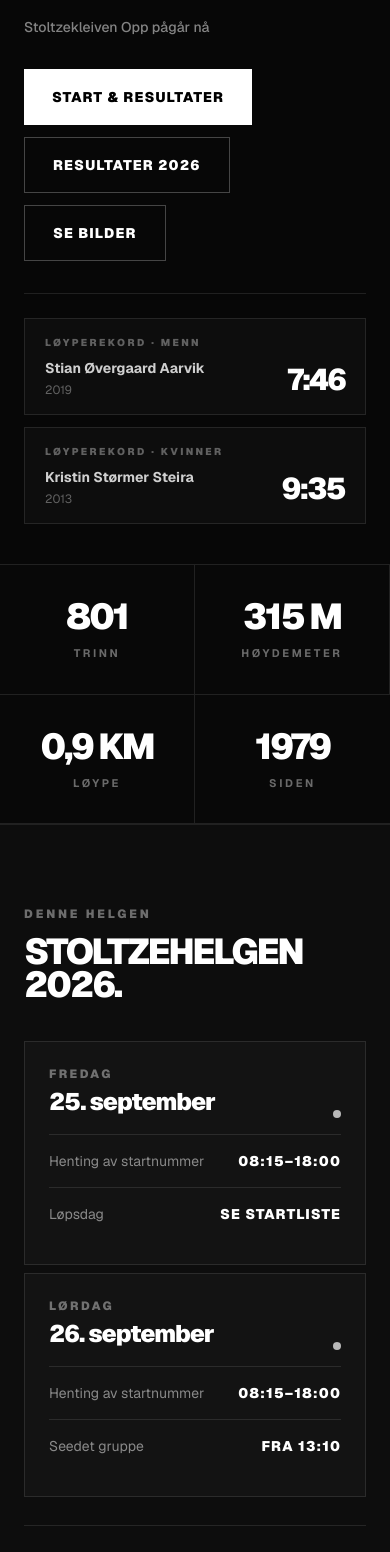
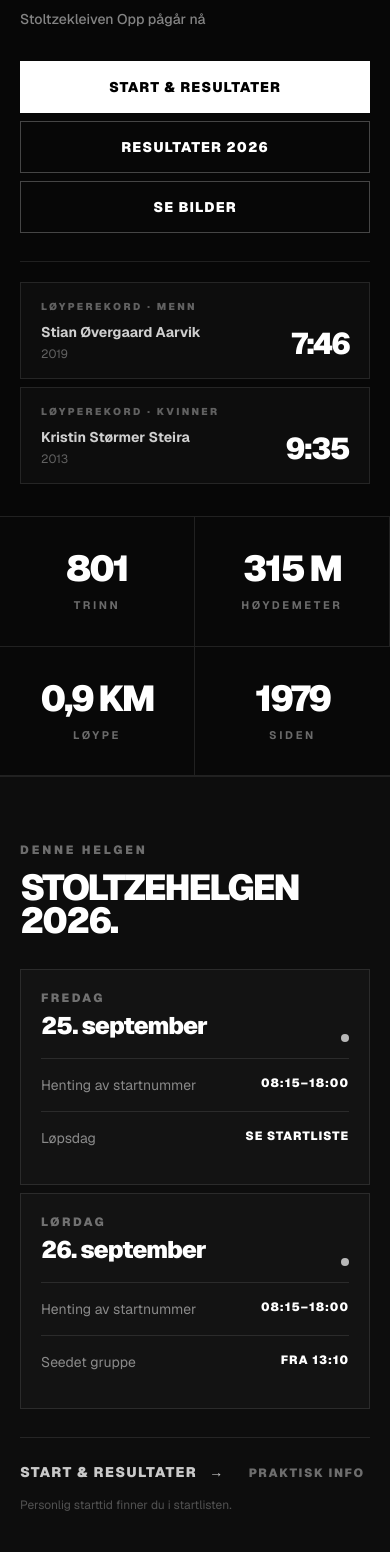
Before and after one commit to PMariusf/stoltzen, a Next.js app: page / in a window 390 px wide. Shown: the part 436-1988 px from the top of the page. Built offline with nearby package versions, Linux system fonts and the light colour scheme.

Commit message:
Polish homepage mobile layout

```diff
--- a/src/components/home/GallerySection.tsx
+++ b/src/components/home/GallerySection.tsx
@@ -34,7 +34,7 @@ export default function GallerySection({ locale = "no" }: { locale?: Locale }) {
 
   return (
     <section className="bg-[#090909] text-white">
-      <div className="mx-auto max-w-7xl px-6 py-24 md:px-10 lg:py-32">
+      <div className="mx-auto max-w-7xl px-5 py-20 sm:px-6 md:px-10 md:py-24 lg:py-32">
         <div className="flex flex-col justify-between gap-8 md:flex-row md:items-end">
           <div>
             <p className="section-kicker">{en ? "Stoltzen in photos" : "Stoltzen i bilder"}</p>
@@ -58,8 +58,10 @@ export default function GallerySection({ locale = "no" }: { locale?: Locale }) {
               key={image.src}
               className={`group relative overflow-hidden border border-white/10 bg-[#151515] ${
                 index === 0
-                  ? "col-span-2 row-span-2 min-h-[360px] md:min-h-[460px]"
-                  : "min-h-[175px] md:min-h-[225px]"
+                  ? "col-span-2 row-span-2 min-h-[300px] sm:min-h-[360px] md:min-h-[460px]"
+                  : index === 3
+                    ? "col-span-2 min-h-[180px] md:col-span-1 md:min-h-[225px]"
+                    : "min-h-[155px] sm:min-h-[175px] md:min-h-[225px]"
               }`}
             >
               <Image
@@ -81,12 +83,6 @@ export default function GallerySection({ locale = "no" }: { locale?: Locale }) {
             </figure>
           ))}
         </div>
-
-        <p className="mt-4 text-xs text-white/30">
-          {en
-            ? "Preview images from Stoltzekleiven Opp 2025. The final gallery can later be connected to the official photo archive."
-            : "Visningsbilder fra Stoltzekleiven Opp 2025. Det endelige galleriet kan senere kobles mot det offisielle fotoarkivet."}
-        </p>
       </div>
     </section>
   );
--- a/src/components/home/Hero.tsx
+++ b/src/components/home/Hero.tsx
@@ -38,7 +38,7 @@ export default function Hero({
       </div>
 
       <div className="border-t border-white/10 bg-[#070707]">
-        <div className="mx-auto max-w-7xl px-6 py-10 md:px-10 md:py-12">
+        <div className="mx-auto max-w-7xl px-5 py-8 sm:px-6 sm:py-10 md:px-10 md:py-12">
           <div className="grid gap-8 lg:grid-cols-[1fr_auto] lg:items-end">
             <div>
               <div className="inline-flex items-center gap-3 border border-white/15 bg-white/[0.03] px-4 py-2">
@@ -67,31 +67,31 @@ export default function Hero({
               </p>
             </div>
 
-            <div className="flex flex-wrap gap-3">
+            <div className="grid w-full gap-2 sm:flex sm:w-auto sm:flex-wrap sm:gap-3">
               <Link
                 href={content.primaryHref}
-                className="inline-flex min-h-14 items-center justify-center bg-white px-7 text-sm font-black uppercase tracking-[0.08em] text-black transition hover:bg-white/80"
+                className="inline-flex min-h-13 w-full items-center justify-center sm:min-h-14 sm:w-auto bg-white px-7 text-sm font-black uppercase tracking-[0.08em] text-black transition hover:bg-white/80"
               >
                 {content.primaryLabel}
               </Link>
 
               <Link
                 href={latestResults}
-                className="inline-flex min-h-14 items-center justify-center border border-white/25 px-7 text-sm font-black uppercase tracking-[0.08em] text-white transition hover:border-white/60 hover:bg-white hover:text-black"
+                className="inline-flex min-h-13 w-full items-center justify-center sm:min-h-14 sm:w-auto border border-white/25 px-7 text-sm font-black uppercase tracking-[0.08em] text-white transition hover:border-white/60 hover:bg-white hover:text-black"
               >
                 {en ? "Results" : "Resultater"} {event.year}
               </Link>
 
               <Link
                 href={gallery}
-                className="inline-flex min-h-14 items-center justify-center border border-white/25 px-7 text-sm font-black uppercase tracking-[0.08em] text-white transition hover:border-white/60"
+                className="inline-flex min-h-13 w-full items-center justify-center sm:min-h-14 sm:w-auto border border-white/25 px-7 text-sm font-black uppercase tracking-[0.08em] text-white transition hover:border-white/60"
               >
                 {en ? "See photos" : "Se bilder"}
               </Link>
             </div>
           </div>
 
-          <div className="mt-8 grid gap-3 border-t border-white/10 pt-6 sm:grid-cols-2">
+          <div className="mt-7 grid gap-2 border-t border-white/10 pt-5 sm:mt-8 sm:gap-3 sm:pt-6 sm:grid-cols-2">
             {[
               {
                 label: en ? "Course record · men" : "Løyperekord · menn",
--- a/src/components/home/HistorySection.tsx
+++ b/src/components/home/HistorySection.tsx
@@ -30,11 +30,11 @@ export default function HistorySection({ locale = "no" }: { locale?: Locale }) {
 
   return (
     <section className="overflow-hidden border-y border-white/10 bg-[#141414] text-white">
-      <div className="mx-auto max-w-7xl px-6 py-24 md:px-10 lg:py-32">
-        <div className="grid gap-14 lg:grid-cols-[0.72fr_1.28fr] lg:items-center">
+      <div className="mx-auto max-w-7xl px-5 py-20 sm:px-6 md:px-10 md:py-24 lg:py-32">
+        <div className="grid gap-10 lg:grid-cols-[0.72fr_1.28fr] lg:items-center lg:gap-14">
           <div>
             <p className="section-kicker">{en ? "History" : "Historie"}</p>
-            <p className="mt-6 text-[clamp(6rem,17vw,13rem)] font-black leading-[0.72] tracking-[-0.09em] text-white/10">
+            <p className="mt-4 text-[clamp(6rem,17vw,13rem)] font-black leading-[0.72] tracking-[-0.09em] text-white/10">
               {event.stats.since}
             </p>
           </div>
@@ -58,7 +58,7 @@ export default function HistorySection({ locale = "no" }: { locale?: Locale }) {
           </div>
         </div>
 
-        <div className="mt-16 grid gap-px overflow-hidden border border-white/10 bg-white/10 sm:grid-cols-2 lg:grid-cols-4">
+        <div className="mt-12 grid gap-px sm:mt-14 lg:mt-16 overflow-hidden border border-white/10 bg-white/10 sm:grid-cols-2 lg:grid-cols-4">
           {milestones.map((item) => (
             <article key={item.year} className="min-h-44 bg-[#141414] p-6">
               <p className="text-4xl font-black tracking-[-0.06em] text-white/90">{item.year}</p>
--- a/src/components/home/RouteSection.tsx
+++ b/src/components/home/RouteSection.tsx
@@ -10,9 +10,9 @@ export default function RouteSection({ locale = "no" }: { locale?: Locale }) {
 
   return (
     <section className="bg-[#111] text-white">
-      <div className="mx-auto max-w-7xl px-6 py-24 md:px-10 lg:py-32">
-        <div className="grid gap-12 lg:grid-cols-2 lg:items-center">
-          <div className="route-panel relative min-h-[430px] overflow-hidden border border-white/10 p-8 sm:p-10">
+      <div className="mx-auto max-w-7xl px-5 py-20 sm:px-6 md:px-10 md:py-24 lg:py-32">
+        <div className="grid gap-10 lg:grid-cols-2 lg:items-center lg:gap-12">
+          <div className="route-panel relative min-h-[340px] overflow-hidden border border-white/10 p-6 sm:min-h-[430px] sm:p-10">
             <Image
               src={routeImage}
               alt={en ? "Stoltzekleiven during the race" : "Stoltzekleiven under løpet"}
@@ -24,7 +24,7 @@ export default function RouteSection({ locale = "no" }: { locale?: Locale }) {
             <div className="absolute inset-0 bg-gradient-to-b from-black/35 via-black/35 to-black/85" />
             <div className="absolute inset-0 bg-[linear-gradient(135deg,rgba(255,255,255,0.08),transparent_60%)]" />
 
-            <div className="relative flex h-full min-h-[350px] flex-col justify-between">
+            <div className="relative flex h-full min-h-[290px] flex-col justify-between sm:min-h-[350px]">
               <div>
                 <p className="text-xs font-black uppercase tracking-[0.24em] text-white/55">
                   {en ? "Start" : "Start"}
--- a/src/components/home/TrainingSection.tsx
+++ b/src/components/home/TrainingSection.tsx
@@ -18,13 +18,13 @@ export default function TrainingSection({ locale = "no" }: { locale?: Locale })
 
   return (
     <section className="border-t border-black/10 bg-[#ecebe6] text-black">
-      <div className="mx-auto max-w-7xl px-6 py-24 md:px-10 lg:py-32">
+      <div className="mx-auto max-w-7xl px-5 py-20 sm:px-6 md:px-10 md:py-24 lg:py-32">
         <div className="grid gap-10 lg:grid-cols-[0.82fr_1.18fr] lg:items-end">
           <div>
             <p className="text-xs font-black uppercase tracking-[0.24em] text-black/45">
               {en ? "Preparation" : "Forberedelser"}
             </p>
-            <h2 className="mt-4 text-5xl font-black uppercase leading-[0.9] tracking-[-0.06em] sm:text-6xl">
+            <h2 className="mt-4 text-[2.75rem] font-black uppercase sm:text-6xl leading-[0.9] tracking-[-0.06em]">
               {en ? (
                 <>Ready for<br />the climb.</>
               ) : (
@@ -56,9 +56,9 @@ export default function TrainingSection({ locale = "no" }: { locale?: Locale })
           </div>
         </div>
 
-        <div className="mt-14 grid gap-px overflow-hidden border border-black/15 bg-black/15 md:grid-cols-3">
+        <div className="mt-12 grid gap-px sm:mt-14 overflow-hidden border border-black/15 bg-black/15 md:grid-cols-3">
           {cards.map(([number, title, text]) => (
-            <article key={number} className="bg-[#ecebe6] p-7 md:p-8">
+            <article key={number} className="bg-[#ecebe6] p-6 sm:p-7 md:p-8">
               <p className="text-[10px] font-black uppercase tracking-[0.22em] text-black/30">{number}</p>
               <h3 className="mt-10 text-2xl font-black uppercase tracking-[-0.04em]">{title}</h3>
               <p className="mt-3 max-w-sm text-sm leading-6 text-black/55">{text}</p>
--- a/src/components/home/WeekendSchedule.tsx
+++ b/src/components/home/WeekendSchedule.tsx
@@ -48,8 +48,8 @@ export default function WeekendSchedule({
 
   return (
     <section className="border-b border-white/10 bg-[#0d0d0d] text-white">
-      <div className="mx-auto max-w-7xl px-6 pb-16 pt-20 md:px-10 md:pb-20 md:pt-24">
-        <div className="grid gap-10 lg:grid-cols-[0.65fr_1.35fr] lg:items-start">
+      <div className="mx-auto max-w-7xl px-5 pb-14 pt-16 sm:px-6 md:px-10 md:pb-20 md:pt-24">
+        <div className="grid gap-8 sm:gap-10 lg:grid-cols-[0.65fr_1.35fr] lg:items-start">
           <div>
             <p className="section-kicker">
               {en ? "This weekend" : "Denne helgen"}
@@ -67,7 +67,7 @@ export default function WeekendSchedule({
             {days.map((day) => (
               <article
                 key={day.day}
-                className="border border-white/10 bg-white/[0.025] p-6"
+                className="border border-white/10 bg-white/[0.025] p-5 sm:p-6"
               >
                 <div className="flex items-end justify-between gap-4 border-b border-white/10 pb-4">
                   <div>
@@ -85,10 +85,10 @@ export default function WeekendSchedule({
                   {day.items.map(([label, time]) => (
                     <div
                       key={label}
-                      className="flex items-center justify-between gap-5 py-4"
+                      className="flex items-start justify-between gap-4 py-4 sm:items-center sm:gap-5"
                     >
-                      <span className="text-sm text-white/50">{label}</span>
-                      <span className="text-sm font-black uppercase tracking-[0.08em] text-white">
+                      <span className="max-w-[58%] text-sm leading-5 text-white/50">{label}</span>
+                      <span className="shrink-0 text-right text-xs font-black uppercase tracking-[0.08em] text-white sm:text-sm">
                         {time}
                       </span>
                     </div>
@@ -113,7 +113,7 @@ export default function WeekendSchedule({
           >
             {en ? "Practical info" : "Praktisk info"}
           </Link>
-          <p className="ml-auto text-xs text-white/28">
+          <p className="w-full text-left text-xs leading-5 text-white/28 sm:ml-auto sm:w-auto sm:text-right">
             {en
               ? "Individual start times are shown in the start list."
               : "Personlig starttid finner du i startlisten."}
```
Also changed, not shown: src/components/home/FinalCta.tsx (+5 -5 lines), src/components/home/ResultsSection.tsx (+5 -5 lines).
